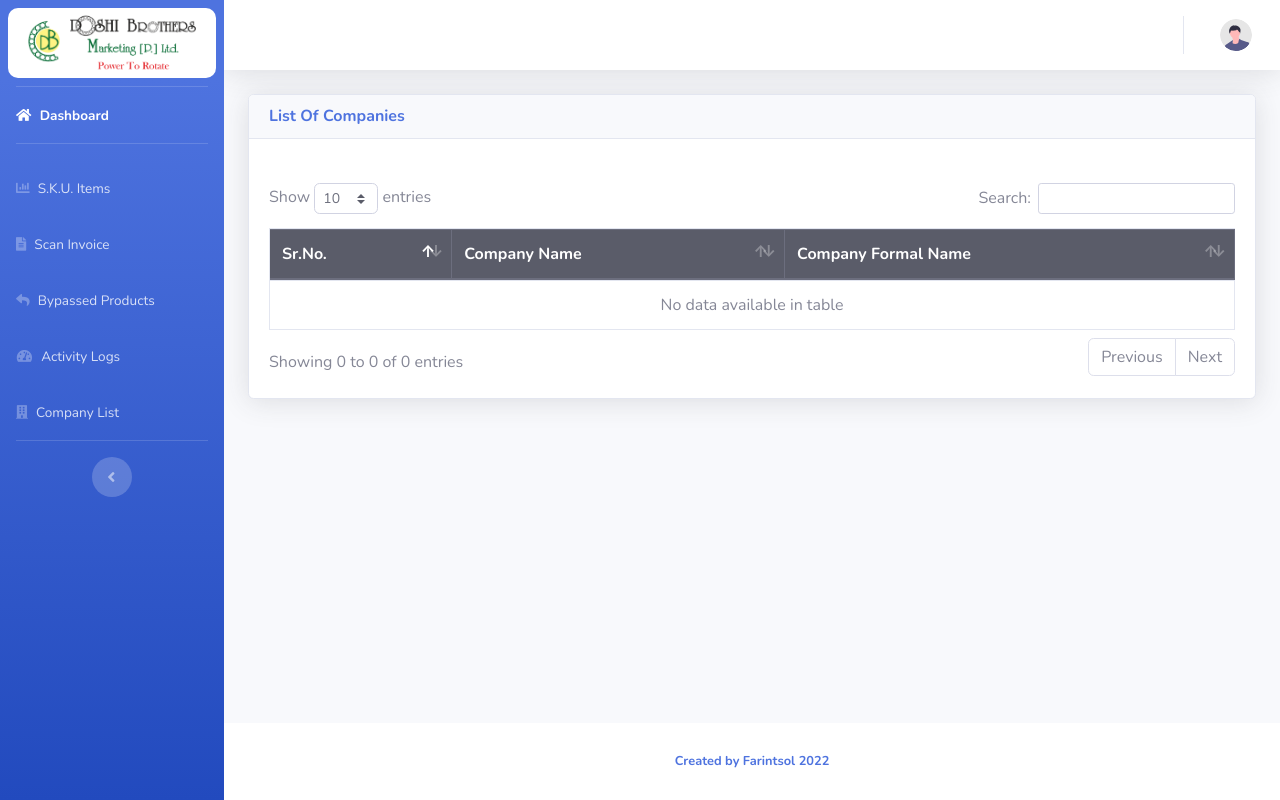
After one commit to bhavesh0208/doshi, a Django app: template app/templates/doshi/companies.html in a window 1280 px wide. The commit adds this page. Run offline with Django 3.2, Linux system fonts and the light colour scheme; the template is opened without the code that fills it, so the values that code supplies are empty; some libraries are stand-ins or nearby versions.

Commit message:
Change Logs Friday 08-07

```diff
--- a/app/models.py
+++ b/app/models.py
@@ -50,7 +50,8 @@ class Company(Model):
     company_name = CharField(max_length=70, default="", unique=True)
     company_address = CharField(max_length=70, default="", blank=True)
     company_contact = CharField(max_length=10, default="", blank=True)
-    company_formal_name = CharField(max_length=70, default="ABC", blank=True)
+    company_formal_name = CharField(max_length=70, default="", blank=True)
+    company_email = EmailField(max_length=70, validators=[validate_email], default="")
     # comapny_starting_from = DateField()
 
     # TO STRING METHOD
--- /dev/null
+++ b/app/templates/doshi/companies.html
@@ -0,0 +1,141 @@
+{% load static %}
+<!DOCTYPE html>
+<html lang="en">
+  <head>
+    <meta charset="utf-8" />
+    <meta http-equiv="X-UA-Compatible" content="IE=edge" />
+    <meta
+      name="viewport"
+      content="width=device-width, initial-scale=1, shrink-to-fit=no"
+    />
+    <meta name="description" content="" />
+    <meta name="author" content="" />
+
+    <title>Doshi Brothers | Companies </title>
+
+    <!-- Custom fonts for this template -->
+    <link
+      href="{% static 'assets/vendor/fontawesome-free/css/all.min.css' %}"
+      rel="stylesheet"
+      type="text/css"
+    />
+    <link
+      href="https://fonts.googleapis.com/css?family=Nunito:200,200i,300,300i,400,400i,600,600i,700,700i,800,800i,900,900i"
+      rel="stylesheet"
+    />
+
+    <!-- Custom styles for this template -->
+    <link
+      href="{% static 'assets/css/sb-admin-2.min.css' %}"
+      rel="stylesheet"
+    />
+
+    <!-- Custom styles for this page -->
+    <link
+      href="{% static 'assets/vendor/datatables/dataTables.bootstrap4.min.css' %}"
+      rel="stylesheet"
+    />
+  </head>
+
+  <body id="page-top">
+    <!-- Page Wrapper -->
+    <div id="wrapper">
+      {% include 'doshi/sidebar.html' %}
+
+      <!-- Content Wrapper -->
+      <div id="content-wrapper" class="d-flex flex-column">
+        <!-- Main Content -->
+        <div id="content">
+          {% include 'doshi/topbar.html' with  heading="" %}
+
+          <!-- Begin Page Content -->
+          <div class="container-fluid">
+
+            <!-- DataTales Example -->
+            <div class="card shadow mb-4">
+              <div class="card-header d-sm-flex align-items-center justify-content-between mb-4">
+                <h6 class="mb-0 font-weight-bold text-primary">List Of Companies</h6>
+
+          </div>
+
+              <div class="card-body">
+                <div class="table-responsive">
+                  <table
+                    class="table table-bordered"
+                    id="companyDataTable"
+                    width="100%"
+                    cellspacing="0"
+                  >
+                    <thead class="thead-dark">
+                      <tr>
+                        <th>Sr.No.</th>
+                        <th>Company Name</th>
+                        <th>Company Formal Name</th>
+                        {% comment %} <th>Address</th>
+                        <th>Contact</th>
+                        <th>Email</th> {% endcomment %}
+                      </tr>
+                    </thead>
+
+
+                    <tbody>
+                      {% for cmp in company_data %}
+                      <tr>
+                        <td>{{ forloop.counter }}</td>
+                        <td>{{ cmp.company_name }}</td>
+                        <td>{{ cmp.company_formal_name }}</td>
+                        {% comment %} <td>{{ cmp.company_address }}</td>
+                        <td>{{ cmp.company_contact }}</td>
+                        <td>{{ cmp.company_email }}</td> {% endcomment %}
+                      </tr>
+                      {% endfor %}
+                    </tbody>
+                  </table>
+                </div>
+              </div>
+            </div>
+          </div>
+          <!-- /.container-fluid -->
+        </div>
+        <!-- End of Main Content -->
+
+        <!-- Footer -->
+        {% include 'doshi/footer.html' %}
+
+      </div>
+      <!-- End of Content Wrapper -->
+    </div>
+    <!-- End of Page Wrapper -->
+
+    <!-- Scroll to Top Button-->
+    <a class="scroll-to-top rounded" href="#page-top">
+      <i class="fas fa-angle-up"></i>
+    </a>
+
+    <!-- Bootstrap core JavaScript-->
+    <script src="{% static 'assets/vendor/bootstrap/js/bootstrap.bundle.min.js ' %}"></script>
+    <script src="{% static 'assets/vendor/jquery/jquery.min.js' %}"></script>
+
+    <!-- Core plugin JavaScript-->
+    <script src="{% static 'assets/vendor/jquery-easing/jquery.easing.min.js' %}"></script>
+
+    <!-- Custom scripts for all pages-->
+    <script src="{% static 'assets/js/sb-admin-2.min.js' %}"></script>
+
+    <!-- Page level plugins -->
+    <script src="{% static 'assets/vendor/datatables/jquery.dataTables.min.js' %}"></script>
+    <script src="{% static 'assets/vendor/datatables/dataTables.bootstrap4.min.js' %}"></script>
+
+    <!-- Page level custom scripts -->
+    <script src="{% static 'assets/js/demo/datatables-demo.js' %}"></script>
+
+
+    <script>
+      $(document).ready(function () {
+        $("#companyDataTable").DataTable({
+        });
+
+      });
+    </script>
+  </body>
+</html>
--- a/app/templates/doshi/invoices.html
+++ b/app/templates/doshi/invoices.html
@@ -138,7 +138,7 @@
                             <button
                               class="btn btn-sm btn-success btn-block dispatch" data-invoice="{{ invoice.invoice_no }}"
                               role="button"
-                              >Dispatch</a>
+                              >Override</a>
 
                           </td>
                         {% endif %}
--- a/app/templates/doshi/sidebar.html
+++ b/app/templates/doshi/sidebar.html
@@ -25,7 +25,7 @@
 
   <!-- Nav Item - S.K.U. Items-->
   <li class="nav-item">
-    <a class="nav-link" href="{% url 'sku-items' %}">
+    <a class="nav-link" href="{% url 'sku-items' 1 %}">
       <i class="fas fa-chart-bar"></i>
       <span>S.K.U. Items</span></a
     >
@@ -69,7 +69,7 @@
 
   <!-- Nav Item - Charts -->
   <li class="nav-item">
-    <a class="nav-link" href="{% url 'sku-items' %}">
+    <a class="nav-link" href="{% url 'sku-items' 1 %}">
       <i class="fas fa-chart-bar"></i>
       <span>S.K.U. Items</span></a
     >
@@ -98,6 +98,14 @@
       <span>Activity Logs</span></a
     >
   </li>
+
+  <!-- Nav Item - Tables -->
+  <li class="nav-item">
+    <a class="nav-link" href="{% url 'company-list' %}">
+      <i class="fas fa-building"></i>
+      <span>Company List</span></a
+    >
+  </li>
   {% endif %}
   <!-- Divider -->
   <hr class="sidebar-divider d-none d-md-block" />
--- a/app/templates/doshi/topbar.html
+++ b/app/templates/doshi/topbar.html
@@ -19,7 +19,7 @@
 
         <!-- Nav Item - User Information -->
         <li class="nav-item dropdown no-arrow">
-            <a class="nav-link dropdown-toggle" href="#" id="userDropdown" role="button"
+            <a class="nav-link dropdown-toggle" href="#" id="userDropdown" role="button" onclick="showOption()"
                 data-toggle="dropdown" aria-haspopup="true" aria-expanded="false">
                 <span class="mr-2 d-none d-lg-inline text-gray-600 small">{{ request.session.name }}</span>
                 <img class="img-profile rounded-circle"
@@ -27,7 +27,7 @@
             </a>
             <!-- Dropdown - User Information -->
             <div class="dropdown-menu dropdown-menu-right shadow animated--grow-in"
-                aria-labelledby="userDropdown">
+                aria-labelledby="userDropdown"  id="logout-div">
                 <a class="dropdown-item" href="{% url 'logout' %}">
                     <i class="fas fa-sign-out-alt fa-sm fa-fw mr-2 text-gray-400"></i>
                     Logout
@@ -49,3 +49,22 @@
 
 <!-- Custom scripts for all pages-->
 <script src="{% static 'assets/js/sb-admin-2.min.js' %}"></script>
+
+
+<script>
+    function showOption() {
+        var div = document.getElementById('logout-div');
+        if (div.style.display == 'block') {
+            div.style.display = 'none';
+        }
+        else {
+            div.style.display = 'block';
+        }
+    }
+
+    window.addEventListener('click', function(e) {
+        if (!document.getElementById('logout-div').contains(e.target)){
+            document.getElementById('logout-div').style.display = 'none';
+        }
+    });
+</script>
--- a/app/urls.py
+++ b/app/urls.py
@@ -10,7 +10,7 @@ urlpatterns = [
     path("forgot-password/", forgot_password, name="forgot-password"),
     path("verify-otp/", verify_otp, name="verify-otp"),
     path("reset-password/", reset_password, name="reset-password"),
-    path("sku-items/", sku_items, name="sku-items"),
+    path("sku-items/<int:page>", sku_items, name="sku-items"),
     path("invoices/", invoices, name="invoices"),
     path("all-invoices/", get_all_invoices, name="all-invoices"),
     path("invoices/invoice-verify/<invoice_no>", invoice_verify, name="invoice-verify"),
@@ -28,6 +28,9 @@ urlpatterns = [
     path("sku-items/update-sku", update_sku, name="update-sku"),
     path("activity-logs/", get_activity_logs, name="activity-logs"),
     path(
-        "generate-csv-sku-items", generate_csv_sku_items, name="generate-csv-sku-items"
+        "generate-csv-sku-items",
+        generate_excel_sku_items,
+        name="generate-csv-sku-items",
     ),
+    path("company-list/", get_company_list, name="company-list"),
 ] + static(settings.MEDIA_URL, document_root=settings.MEDIA_ROOT)
```
Also changed, not shown: app/templates/doshi/sku-list.html (+19 -4 lines), app/views.py (+60 -72 lines).
